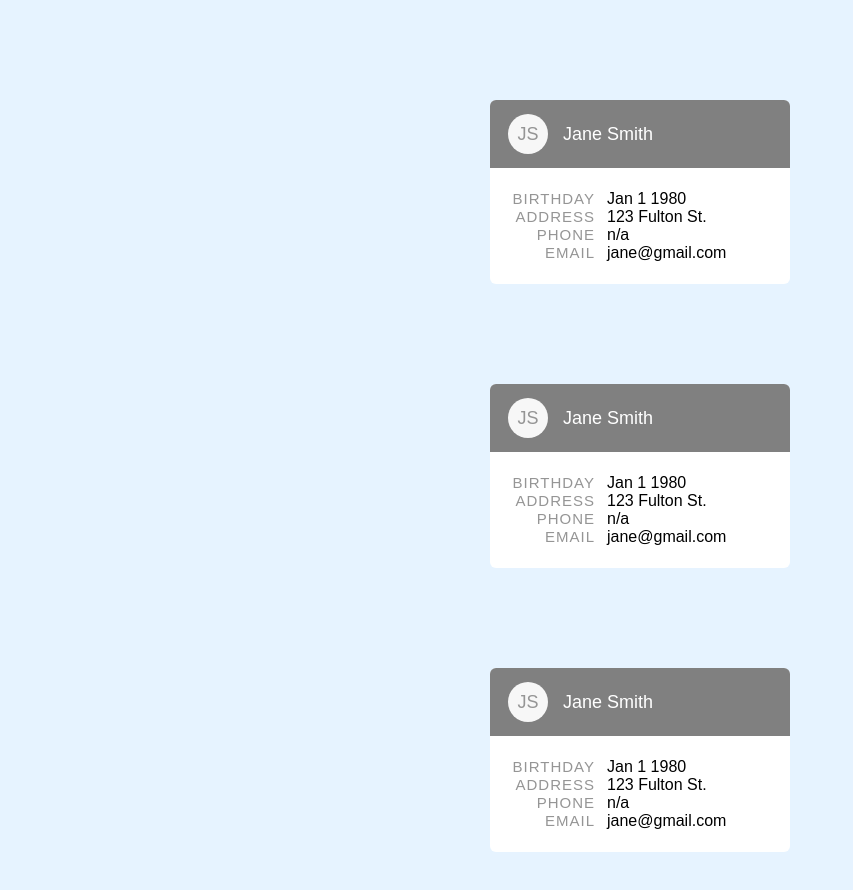
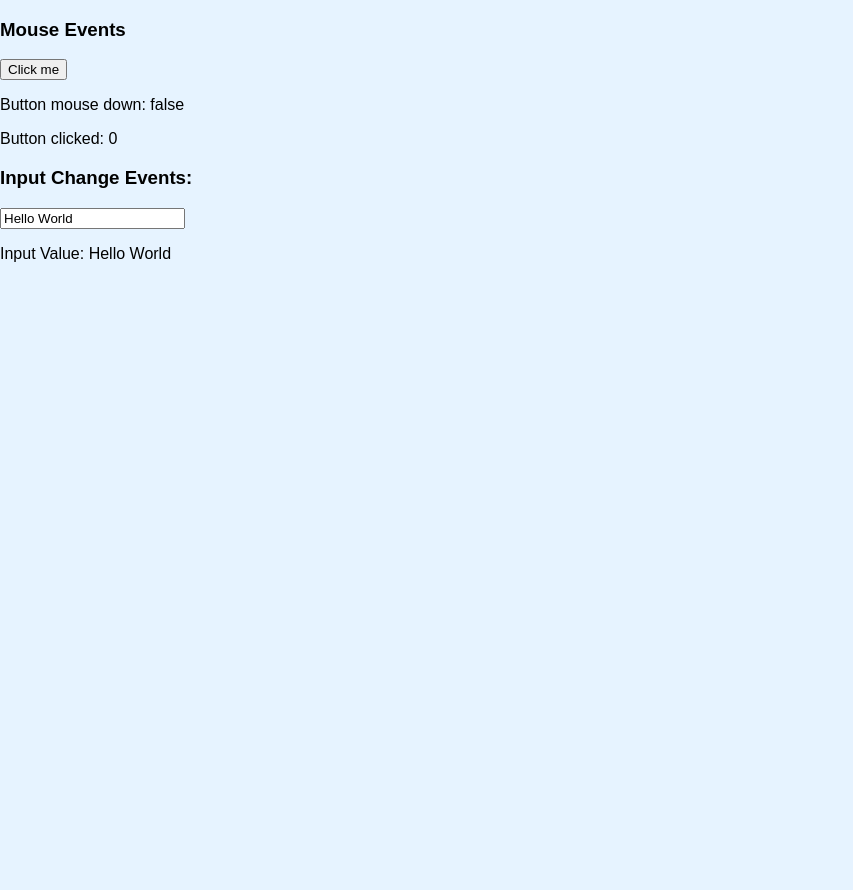
Before and after one commit to andr3wsc0tt/React, a React (Create React App) app: page / in a window 1280 px wide. Shown: the top 890 px of the page, without its empty margins (0-853 px from the left). After the commit the page ends 800 px from the top, so only its background shows below. Built offline with nearby package versions, Linux system fonts and the light colour scheme.

Commit message:
Input change event - Chpt. 2 6m55s HMKF&BE

```diff
--- a/src/App.tsx
+++ b/src/App.tsx
@@ -4,13 +4,15 @@ import { tsConstructorType } from '@babel/types';
 
 import Card from './Card'
 import './Card.css'
+import InputEvents from './events/InputEvents'
 
 function App() {
   return (
     <div className="App">
+      {/* <Card/>
       <Card/>
-      <Card/>
-      <Card/>
+      <Card/> */}
+      <InputEvents/>
     </div>
   );
 }
--- /dev/null
+++ b/src/events/InputEvents.tsx
@@ -0,0 +1,76 @@
+import React, {Component, FormEvent} from 'react'
+
+class InputEvents extends Component <{}, {mouseDown: boolean, mouseClicked : number, inputText: string, formInputText : string}>{
+    constructor(props : any){
+        super(props)
+
+        this.state = {
+            mouseDown: false,
+            mouseClicked: 0,
+            inputText: "Hello World",
+            formInputText: "Hello World 2"
+        }
+        this.handleOnClick = this.handleOnClick.bind(this);
+        this.handleOnMouseUp = this.handleOnMouseUp.bind(this);
+        this.handleOnMouseDown = this.handleOnMouseDown.bind(this);
+        this.handleOnChange = this.handleOnChange.bind(this);
+    }
+
+    handleOnClick(){
+        this.setState((state) => {
+            return {
+                mouseClicked: state.mouseClicked + 1
+            }
+        })
+    }
+
+    handleOnMouseDown(){
+        this.setState({
+            mouseDown: true
+        })
+    }
+
+    handleOnMouseUp(){
+        this.setState({
+            mouseDown: false
+        })
+    }
+
+    handleOnChange(event : React.ChangeEvent<HTMLInputElement>){
+        this.setState({
+            inputText: event.target.value
+        })
+    }
+
+    render(){
+        return (
+            <>
+            <section>
+                <div>
+                    <h3>Mouse Events</h3>
+                    <button onClick={this.handleOnClick}
+                    onMouseDown={this.handleOnMouseDown}
+                    onMouseUp={this.handleOnMouseUp}>
+                    Click me
+                    </button>
+                    <p>Button mouse down: {this.state.mouseDown ? 'true' : 'false'}</p>
+                    <p>Button clicked: {this.state.mouseClicked}</p>
+                </div>
+            </section>
+
+            <section>
+                <h3>Input Change Events:</h3>
+                <input
+                    type="text"
+                    value={this.state.inputText}
+                    onChange={this.handleOnChange}
+                />
+                <p>Input Value: {this.state.inputText}</p>
+            </section>
+            </>
+        )
+
+    }
+}
+
+export default InputEvents;
```
Also changed, not shown: src/events/MovementEvents.tsx (added, +28 -0 lines).
